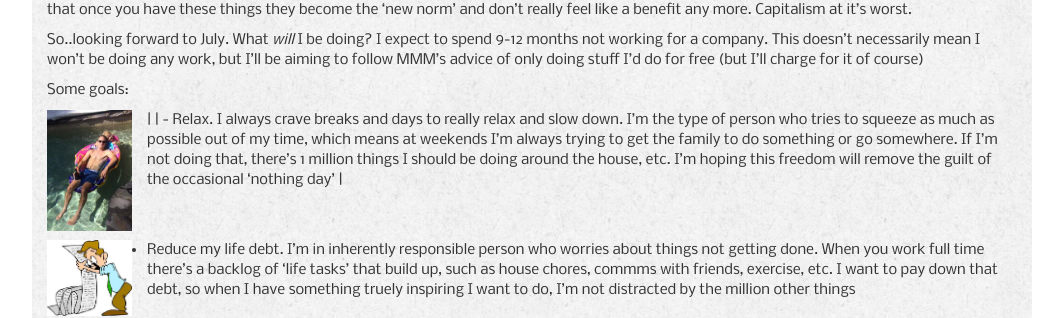
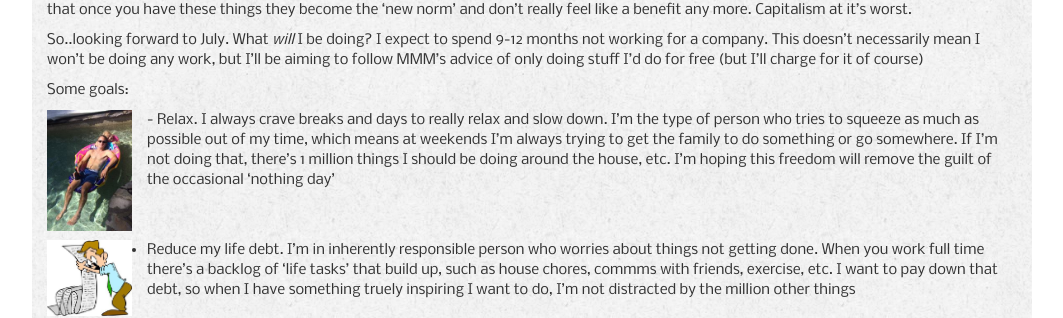
Before and after one commit to DCotterill/DCotterill.github.io, a Jekyll site: the page built from _posts/2016-06-01-Blog-First-Post-Career-Break.md, in a window 1280 px wide. Shown: the part 424-742 px from the top of the page, without its empty margins (108-1171 px from the left). Built offline with Jekyll 4.4.1, drawn with Linux system fonts in a browser that asks for light colours; nearby versions of some CDN libraries; some web fonts are replaced.

Commit message:
Updated 2016-06-01-Blog-First-Post-Career-Break.md

```diff
--- a/_posts/2016-06-01-Blog-First-Post-Career-Break.md
+++ b/_posts/2016-06-01-Blog-First-Post-Career-Break.md
@@ -27,11 +27,10 @@
 
 Some goals:
 
-| <img src="{{site.baseurl}}/img/relax.jpg" width="100" align="left" style="PADDING-RIGHT: 15px;"/> | - Relax. I always crave breaks and days to really relax and slow down. I'm the type of person who tries to squeeze as
+<img src="{{site.baseurl}}/img/relax.jpg" width="100" align="left" style="PADDING-RIGHT: 15px;"/> - Relax. I always crave breaks and days to really relax and slow down. I'm the type of person who tries to squeeze as
 much as possible out of my time, which means at weekends I'm always trying to get the family to do something or go
 somewhere. If I'm not doing that, there's 1 million things I should be doing around the house, etc. I'm hoping this
  freedom will remove the guilt of the occasional 'nothing day'
- |
  <br/><br/><br/>
 
 <img src="{{site.baseurl}}/img/to-do-list.jpg" width="100" align="left" style="PADDING-RIGHT: 15px;"/>
```
